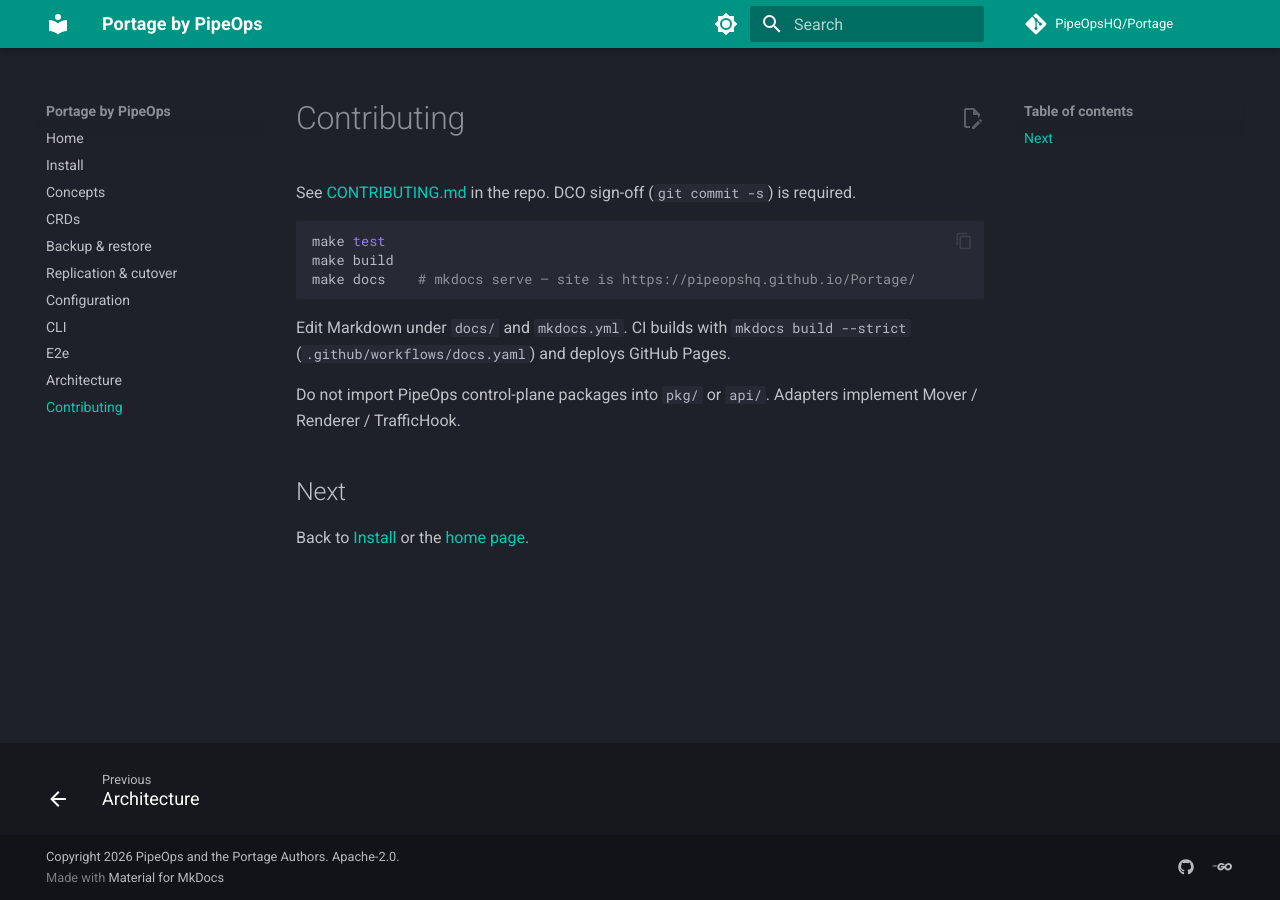
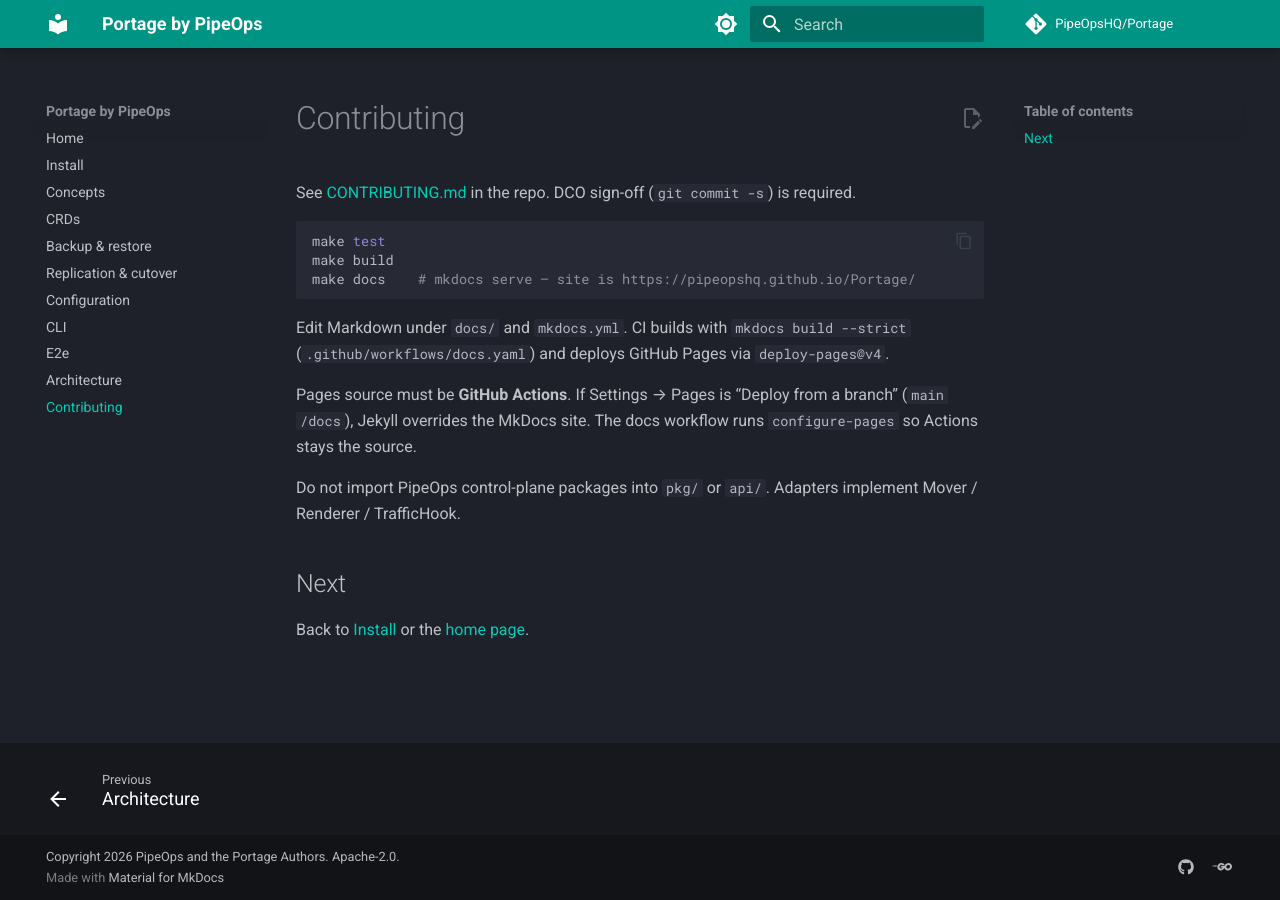
Before and after one commit to PipeOpsHQ/Portage, an MkDocs documentation site: the page built from docs/contributing.md, in a window 1280 px wide. Built offline with MkDocs 1.6.1 and Material for MkDocs 9.7.7, drawn with Linux system fonts in a browser that asks for light colours; comment, search, counter and statistics services are not loaded.

Commit message:
fix(docs): stop Jekyll /docs from overriding MkDocs Pages
GitHub Pages was build_type=legacy source=main/docs (Jekyll v3).
That site wins over deploy-pages@v4, so Material never goes live.
configure-pages@v5 sets Pages to GitHub Actions. Keep .html URLs
(use_directory_urls: false) so install.html still works.

Signed-off-by: Alex Idowu <alexidowu25@gmail.com>

````diff
--- a/docs/contributing.md
+++ b/docs/contributing.md
@@ -10,7 +10,12 @@ make docs    # mkdocs serve — site is https://pipeopshq.github.io/Portage/
 ```
 
 Edit Markdown under `docs/` and `mkdocs.yml`. CI builds with
-`mkdocs build --strict` (`.github/workflows/docs.yaml`) and deploys GitHub Pages.
+`mkdocs build --strict` (`.github/workflows/docs.yaml`) and deploys GitHub
+Pages via `deploy-pages@v4`.
+
+Pages source must be **GitHub Actions**. If Settings → Pages is “Deploy from
+a branch” (`main` `/docs`), Jekyll overrides the MkDocs site. The docs
+workflow runs `configure-pages` so Actions stays the source.
 
 Do not import PipeOps control-plane packages into `pkg/` or `api/`. Adapters
 implement Mover / Renderer / TrafficHook.
--- a/mkdocs.yml
+++ b/mkdocs.yml
@@ -6,6 +6,9 @@ repo_name: PipeOpsHQ/Portage
 edit_uri: edit/main/docs/
 copyright: Copyright 2026 PipeOps and the Portage Authors. Apache-2.0.
 docs_dir: docs
+# Match existing public URLs (/Portage/install.html). Directory URLs
+# (/install/) 404 while GitHub Pages Jekyll /docs is the site source.
+use_directory_urls: false
 strict: true
 
 theme:
````
Also changed, not shown: docs/index.md (+2 -0 lines), 1 other file.
